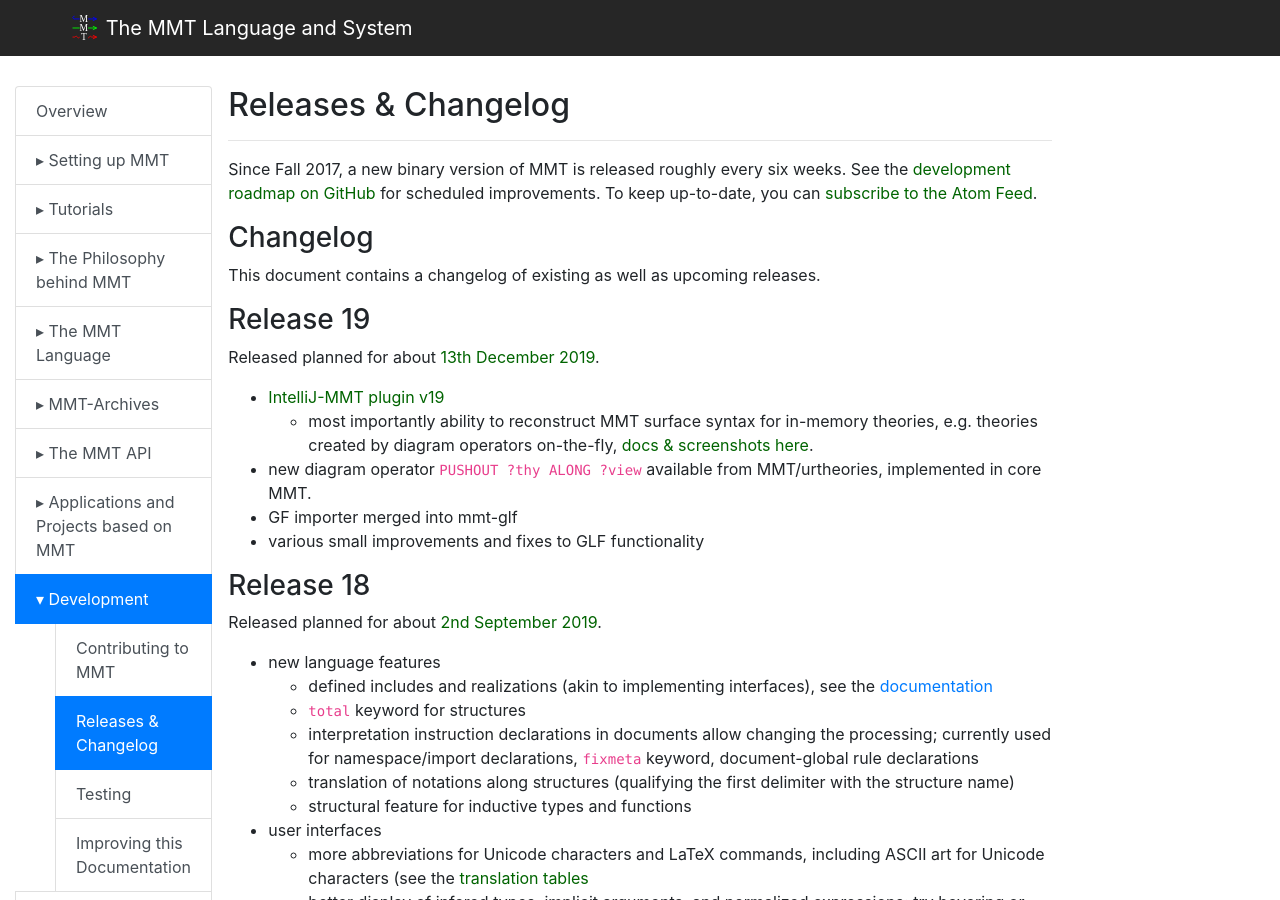
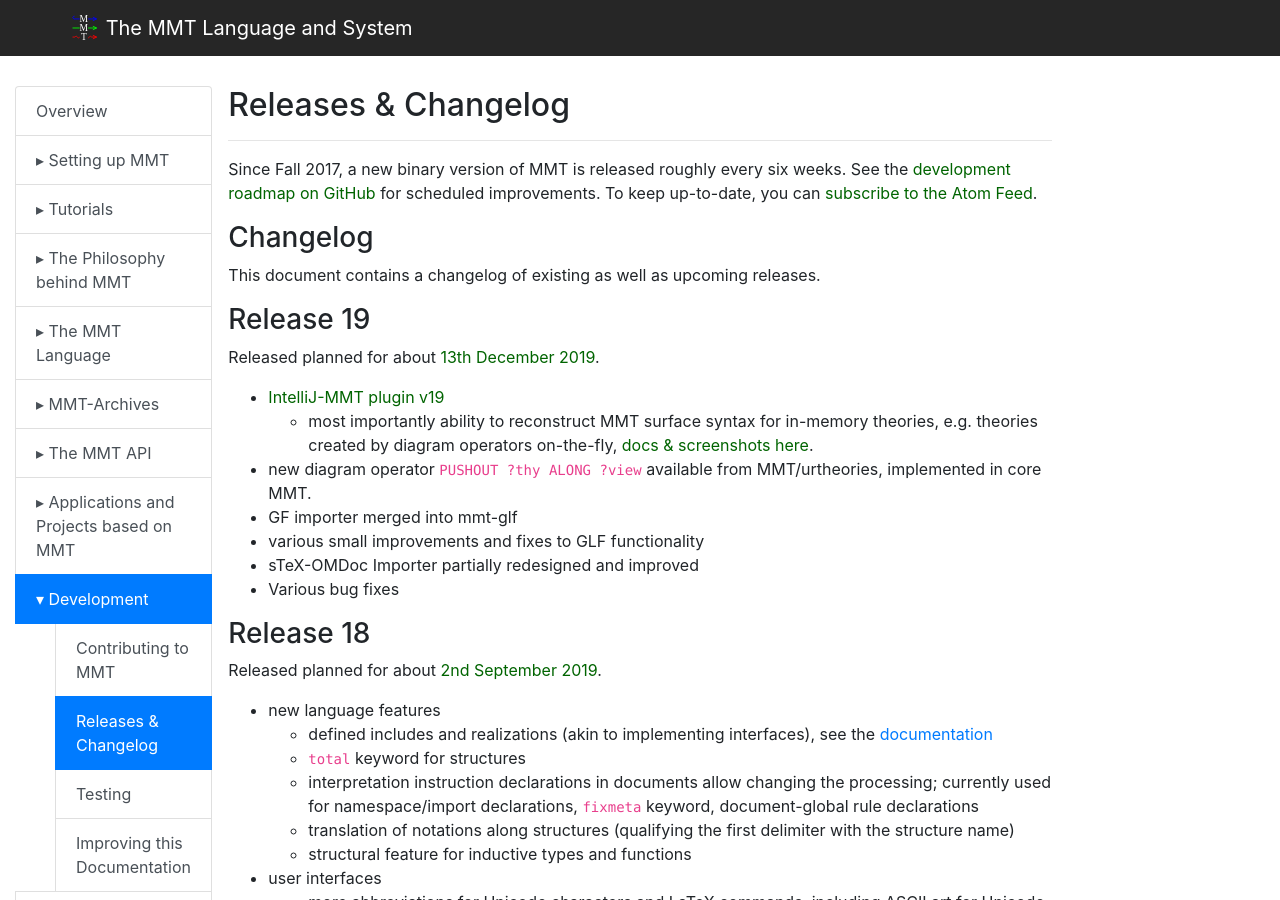
Before and after one commit to UniFormal/uniformal.github.io, a Jekyll site: the page built from doc/development/releases.md, in a window 1280 px wide and 900 px high. Built offline with Jekyll 4.4.1, drawn with Linux system fonts in a browser that asks for light colours.

Commit message:
Update releases.md

```diff
--- a/doc/development/releases.md
+++ b/doc/development/releases.md
@@ -20,6 +20,8 @@ Released planned for about [13th December 2019](https://github.com/UniFormal/MMT
 - new diagram operator `PUSHOUT ?thy ALONG ?view` available from MMT/urtheories, implemented in core MMT.
 - GF importer merged into mmt-glf
 - various small improvements and fixes to GLF functionality
+- sTeX-OMDoc Importer partially redesigned and improved
+- Various bug fixes
 
 ### Release 18
 
```
